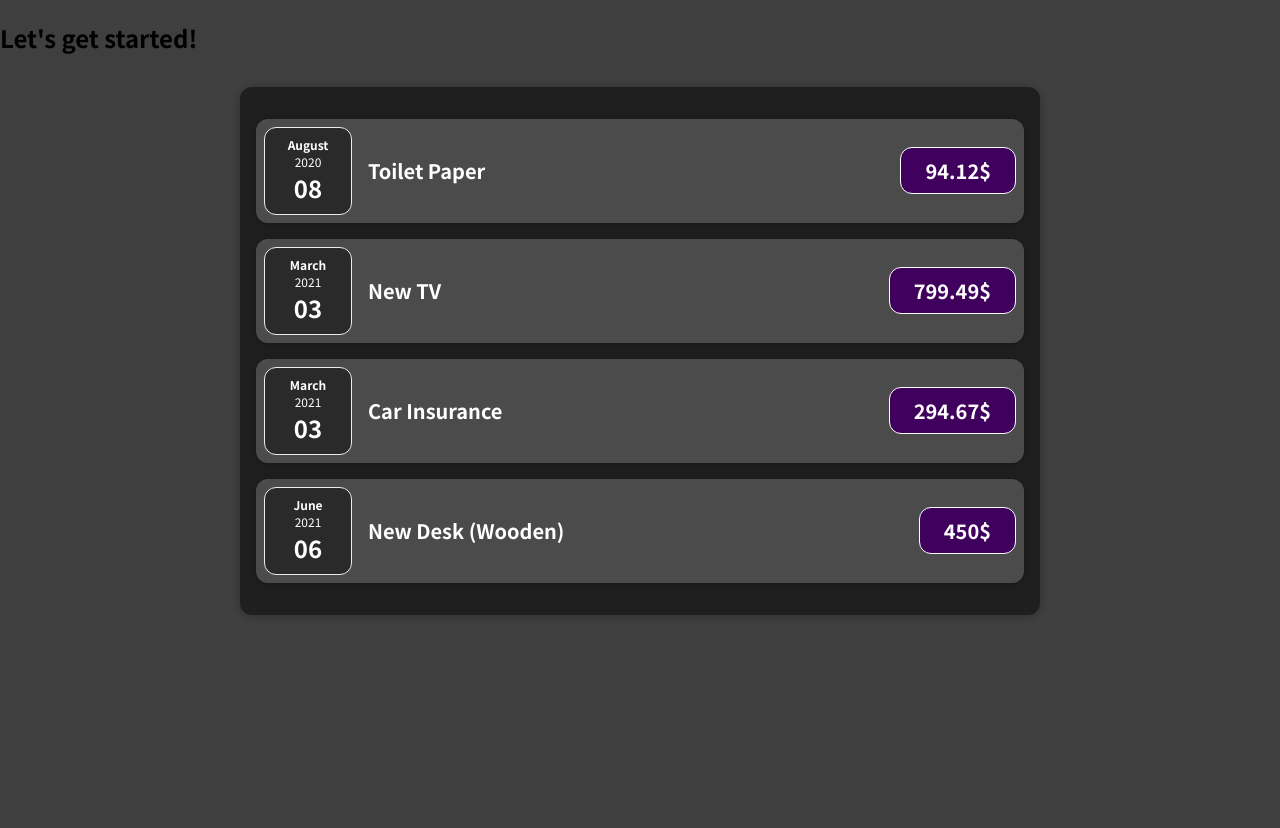
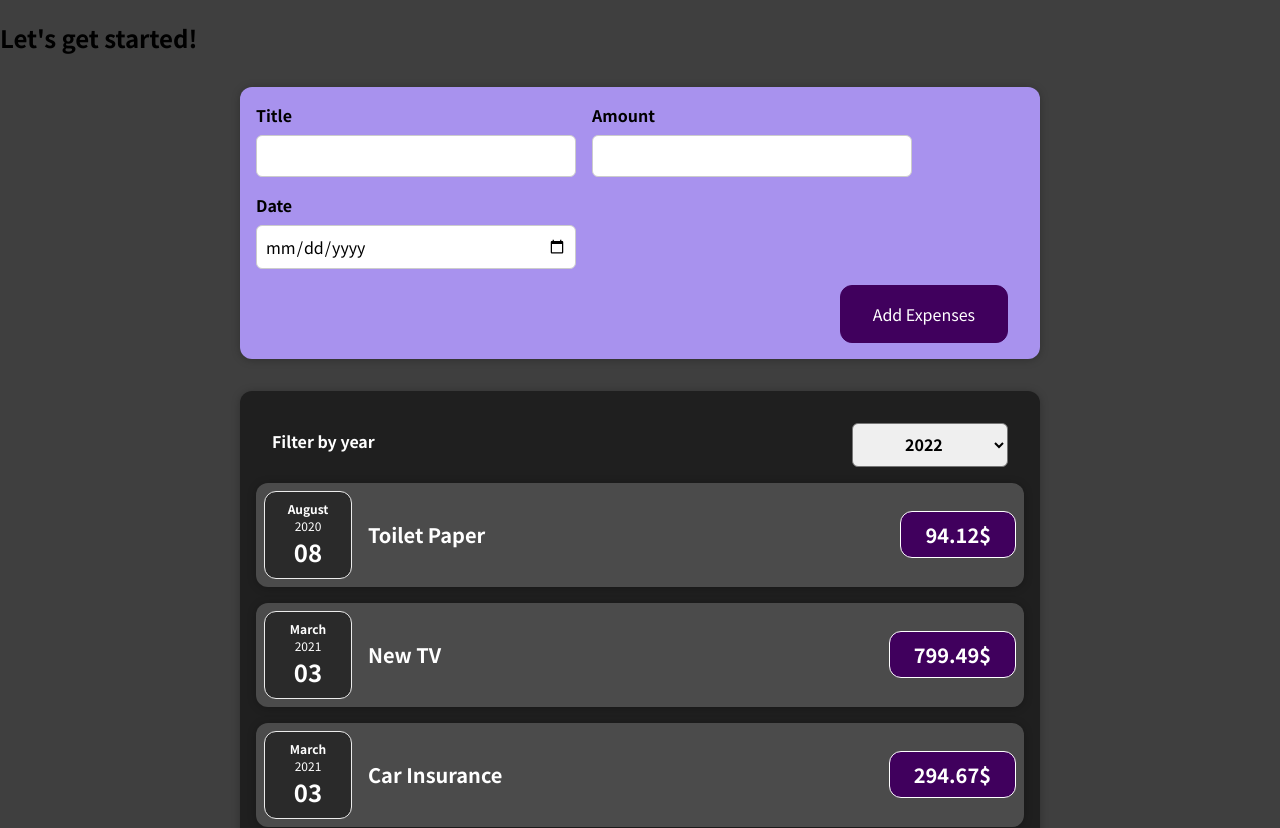
Before and after one commit to sandeep3110/ReactTestProject, a React (Create React App) app: page / in a window 1280 px wide. Shown: the top 828 px of the page. Before the commit the page ends 800 px from the top, so only its background shows below. Built offline with nearby package versions, Linux system fonts and the light colour scheme.

Commit message:
Added year filter

```diff
--- a/src/App.js
+++ b/src/App.js
@@ -1,7 +1,9 @@
+import { useState } from "react";
 import { Expenses } from "./Components/Expenses/Expenses";
+import { NewExpense } from "./Components/NewExpense/NewExpense";
 
 function App() {
-  const expenses = [
+  const initialExpenses = [
     {
       id: "e1",
       title: "Toilet Paper",
@@ -23,9 +25,19 @@
     },
   ];
 
+  const [expenses, setExpenses] = useState(initialExpenses);
+
+  const addExpenseHandler = (newExpense) => {
+    console.log("appjs console", newExpense);
+    setExpenses((prevState) => {
+      return [...prevState, newExpense];
+    });
+  };
+
   return (
     <div>
       <h2>Let's get started!</h2>
+      <NewExpense onSaveExpenseData={addExpenseHandler} />
       <Expenses expenses={expenses} />
     </div>
   );
--- a/src/Components/Expenses/Expenses.js
+++ b/src/Components/Expenses/Expenses.js
@@ -1,8 +1,17 @@
+import { useState } from "react";
 import { ExpenseItem } from "./ExpenseItem";
 import { Card } from "../UI/Card";
 import "./Expenses.css";
+import ExpensesFilter from "../ExpensesFilter/ExpensesFilter";
 
 export const Expenses = (props) => {
+  const [filteredYear, setFilteredYear] = useState("");
+
+  const yearFilterHandler = (filter) => {
+    setFilteredYear(filter);
+    console.log("Inside Expenses", filter);
+  };
+
   const expenses = props.expenses.map((element) => {
     return (
       <ExpenseItem
@@ -14,5 +23,14 @@
     );
   });
 
-  return <Card className="expenses">{expenses}</Card>;
+  return (
+    <Card className="expenses">
+      <ExpensesFilter
+        selected={filteredYear}
+        onYearChange={yearFilterHandler}
+      />
+
+      {expenses}
+    </Card>
+  );
 };
--- /dev/null
+++ b/src/Components/ExpensesFilter/ExpensesFilter.css
@@ -0,0 +1,24 @@
+.expenses-filter {
+  color: white;
+  padding: 0 1rem;
+}
+
+.expenses-filter__control {
+  display: flex;
+  width: 100%;
+  align-items: center;
+  justify-content: space-between;
+  margin: 1rem 0;
+}
+
+.expenses-filter label {
+  font-weight: bold;
+  margin-bottom: 0.5rem;
+}
+
+.expenses-filter select {
+  font: inherit;
+  padding: 0.5rem 3rem;
+  font-weight: bold;
+  border-radius: 6px;
+}
--- /dev/null
+++ b/src/Components/ExpensesFilter/ExpensesFilter.js
@@ -0,0 +1,26 @@
+import React from "react";
+
+import "./ExpensesFilter.css";
+
+const ExpensesFilter = (props) => {
+  const yearChangeHandler = (event) => {
+    console.log(event.target.value);
+    props.onYearChange(event.target.value);
+  };
+
+  return (
+    <div className="expenses-filter">
+      <div className="expenses-filter__control">
+        <label>Filter by year</label>
+        <select onChange={yearChangeHandler}>
+          <option value="2022">2022</option>
+          <option value="2021">2021</option>
+          <option value="2020">2020</option>
+          <option value="2019">2019</option>
+        </select>
+      </div>
+    </div>
+  );
+};
+
+export default ExpensesFilter;
--- /dev/null
+++ b/src/Components/NewExpense/ExpenseForm.css
@@ -0,0 +1,26 @@
+.new-expense__controls {
+  display: flex;
+  flex-wrap: wrap;
+  gap: 1rem;
+  margin-bottom: 1rem;
+  text-align: left;
+}
+
+.new-expense__control label {
+  font-weight: bold;
+  margin-bottom: 0.5rem;
+  display: block;
+}
+
+.new-expense__control input {
+  font: inherit;
+  padding: 0.5rem;
+  border-radius: 6px;
+  border: 1px solid #ccc;
+  width: 20rem;
+  max-width: 100%;
+}
+
+.new-expense__actions {
+  text-align: right;
+}
--- /dev/null
+++ b/src/Components/NewExpense/ExpenseForm.js
@@ -0,0 +1,74 @@
+import { useState } from "react";
+import "./ExpenseForm.css";
+
+export const ExpenseForm = (props) => {
+  const [enteredTitle, setEneteredTitle] = useState("");
+  const [enteredAmount, setEneteredAmount] = useState("");
+  const [enteredDate, setEnteredDate] = useState("");
+
+  const titleHandler = (event) => {
+    console.log(event.target.value);
+    setEneteredTitle(event.target.value);
+  };
+
+  const amountHandler = (event) => {
+    console.log(event.target.value);
+    setEneteredAmount(event.target.value);
+  };
+
+  const dateHandler = (event) => {
+    console.log(event.target.value);
+    setEnteredDate(event.target.value);
+  };
+
+  const submitHandler = (event) => {
+    event.preventDefault();
+
+    const expenseData = {
+      title: enteredTitle,
+      amount: enteredAmount,
+      date: new Date(enteredDate),
+    };
+
+    props.onSaveExpense(expenseData);
+
+    console.log(expenseData);
+    setEneteredAmount("");
+    setEneteredTitle("");
+    setEnteredDate("");
+  };
+
+  return (
+    <form onSubmit={submitHandler}>
+      <div className="new-expense__controls">
+        <div className="new-expense__control">
+          <label>Title</label>
+          <input type="text" value={enteredTitle} onChange={titleHandler} />
+        </div>
+        <div className="new-expense__control">
+          <label>Amount</label>
+          <input
+            value={enteredAmount}
+            type="number"
+            min="0.01"
+            step="0.01"
+            onChange={amountHandler}
+          />
+        </div>
+        <div className="new-expense__control">
+          <label>Date</label>
+          <input
+            type="date"
+            value={enteredDate}
+            min="2019-01-01"
+            max="2022-12-31"
+            onChange={dateHandler}
+          />
+        </div>
+      </div>
+      <div className="new-expense__actions">
+        <button type-="submit">Add Expenses</button>
+      </div>
+    </form>
+  );
+};
--- /dev/null
+++ b/src/Components/NewExpense/NewExpense.css
@@ -0,0 +1,38 @@
+.new-expense {
+  background-color: #a892ee;
+  padding: 1rem;
+  margin: 2rem auto;
+  width: 50rem;
+  max-width: 95%;
+  border-radius: 12px;
+  text-align: center;
+  box-shadow: 0 1px 8px rgba(0, 0, 0, 0.25);
+}
+
+.new-expense button {
+  font: inherit;
+  cursor: pointer;
+  padding: 1rem 2rem;
+  border: 1px solid #40005d;
+  background-color: #40005d;
+  color: white;
+  border-radius: 12px;
+  margin-right: 1rem;
+}
+
+.new-expense button:hover,
+.new-expense button:active {
+  background-color: #510674;
+  border-color: #510674;
+}
+
+.new-expense button.alternative {
+  color: #220131;
+  border-color: transparent;
+  background-color: transparent;
+}
+
+.new-expense button.alternative:hover,
+.new-expense button.alternative:active {
+  background-color: #ddb3f8;
+}
--- /dev/null
+++ b/src/Components/NewExpense/NewExpense.js
@@ -0,0 +1,15 @@
+import { ExpenseForm } from "./ExpenseForm";
+import "./NewExpense.css";
+
+export const NewExpense = (props) => {
+  const saveExpenseHandler = (newExepense) => {
+    const expenseData = { ...newExepense, id: Math.random().toString() };
+    props.onSaveExpenseData(expenseData);
+    console.log(expenseData);
+  };
+  return (
+    <div className="new-expense">
+      <ExpenseForm onSaveExpense={saveExpenseHandler} />
+    </div>
+  );
+};
```
